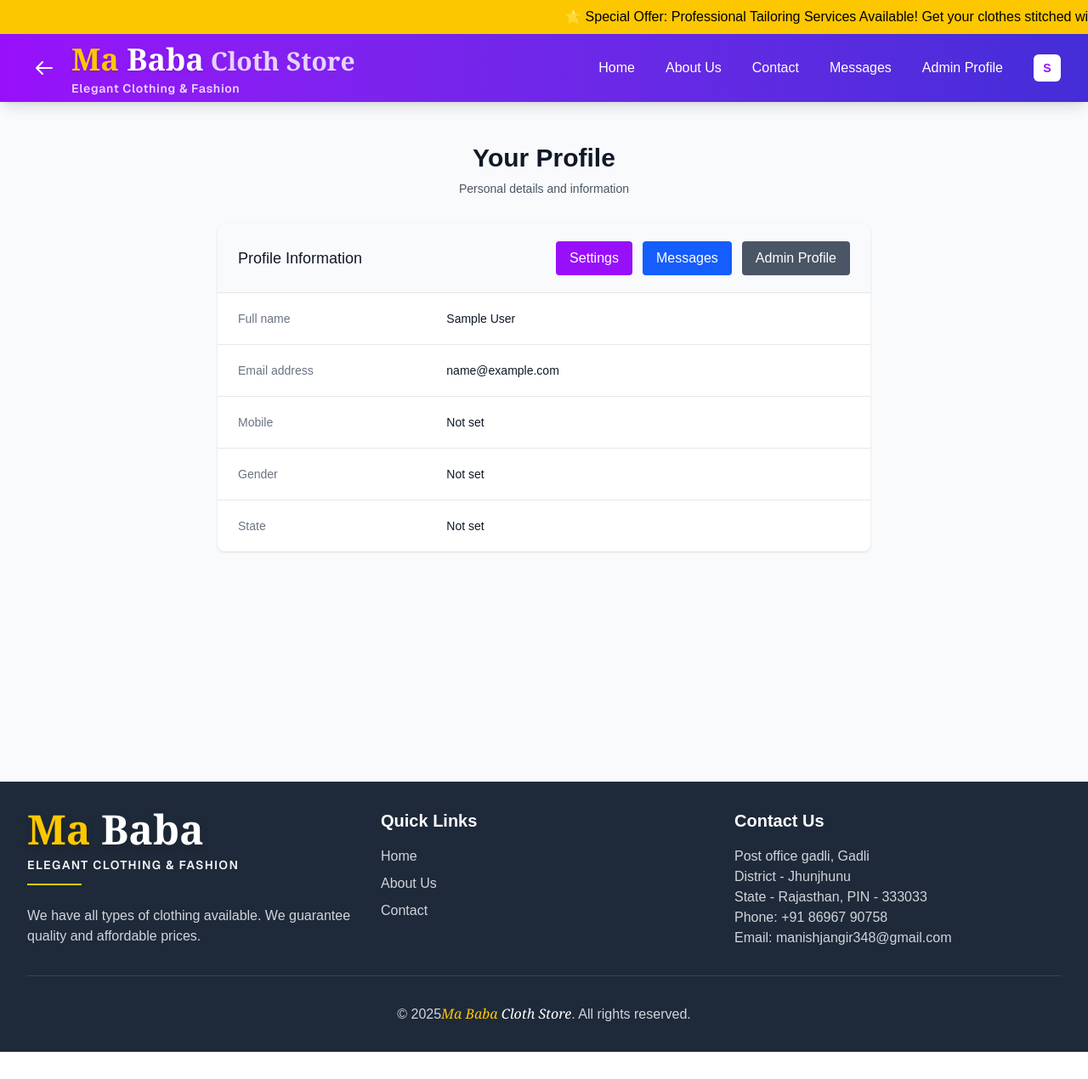
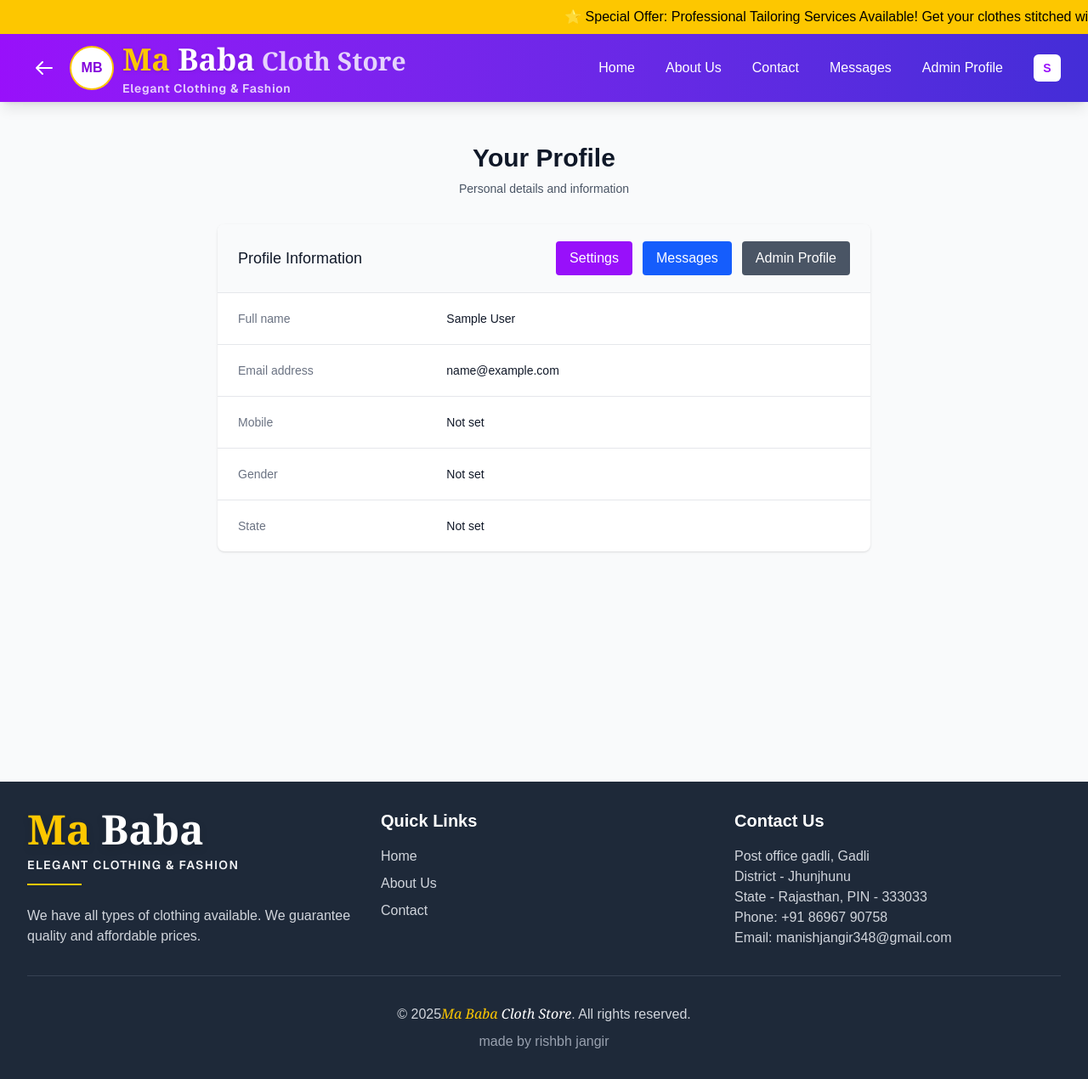
Before and after one commit to jangir-rishbh/clothing-shop, a Next.js app: page /profile in a window 1280 px wide. Shown: the whole page at 85% size. Before the commit the page ends 1238 px from the top, so only its background shows below. Built offline with nearby package versions, Linux system fonts and the light colour scheme; no server answers; sample sign-in values are in the browser's storage.

Commit message:
avtar lagaya

```diff
--- a/app/admin/layout.tsx
+++ b/app/admin/layout.tsx
@@ -2,6 +2,7 @@ import { ReactNode } from 'react';
 import Link from 'next/link';
 import { redirect } from 'next/navigation';
 import { getCurrentUserFromCookie } from '@/lib/auth';
+import Footer from '@components/Footer';
 
 export default async function AdminLayout({ children }: { children: ReactNode }) {
   const user = await getCurrentUserFromCookie();
@@ -10,6 +11,7 @@ export default async function AdminLayout({ children }: { children: ReactNode })
   }
 
   return (
+    <>
       <div className="min-h-screen grid grid-cols-[240px_1fr]">
         <aside className="bg-gray-900 text-white p-6 space-y-4">
           <h1 className="text-xl font-semibold">Admin Panel</h1>
@@ -27,5 +29,7 @@ export default async function AdminLayout({ children }: { children: ReactNode })
           {children}
         </main>
       </div>
+      <Footer />
+    </>
   );
 }
--- a/components/Footer.tsx
+++ b/components/Footer.tsx
@@ -51,6 +51,7 @@ export default function Footer() {
               <span className="text-white"> Cloth Store</span>
             </span>. All rights reserved.
           </p>
+          <p className="text-gray-400 mt-2">made by rishbh jangir</p>
         </div>
       </div>
     </footer>
--- a/components/Navbar.tsx
+++ b/components/Navbar.tsx
@@ -59,6 +59,12 @@ export default function Navbar() {
               </svg>
             </button>
             <Link href="/home" className="group relative flex-shrink-0">
+              <div className="flex items-center">
+                <div className="mr-3 relative">
+                  <div className="h-10 w-10 sm:h-12 sm:w-12 rounded-full bg-white text-purple-700 flex items-center justify-center font-extrabold border-2 border-white ring-2 ring-yellow-400">
+                    MB
+                  </div>
+                </div>
                 <div className="flex flex-col">
                   <span className="text-2xl sm:text-3xl md:text-4xl font-serif font-black leading-tight">
                     <span className="text-yellow-400 drop-shadow">Ma</span>
@@ -67,6 +73,7 @@ export default function Navbar() {
                     <span className="text-white/80 text-xl sm:text-2xl md:text-3xl font-semibold whitespace-nowrap"> Cloth Store</span>
                   </span>
                   <span className="text-[10px] xs:text-xs sm:text-sm font-sans font-semibold tracking-wider text-white/80 mt-0.5">Elegant Clothing & Fashion</span>
+                </div>
               </div>
             </Link>
           </div>
```
Lines whose indentation alone changed are shown as unchanged.
